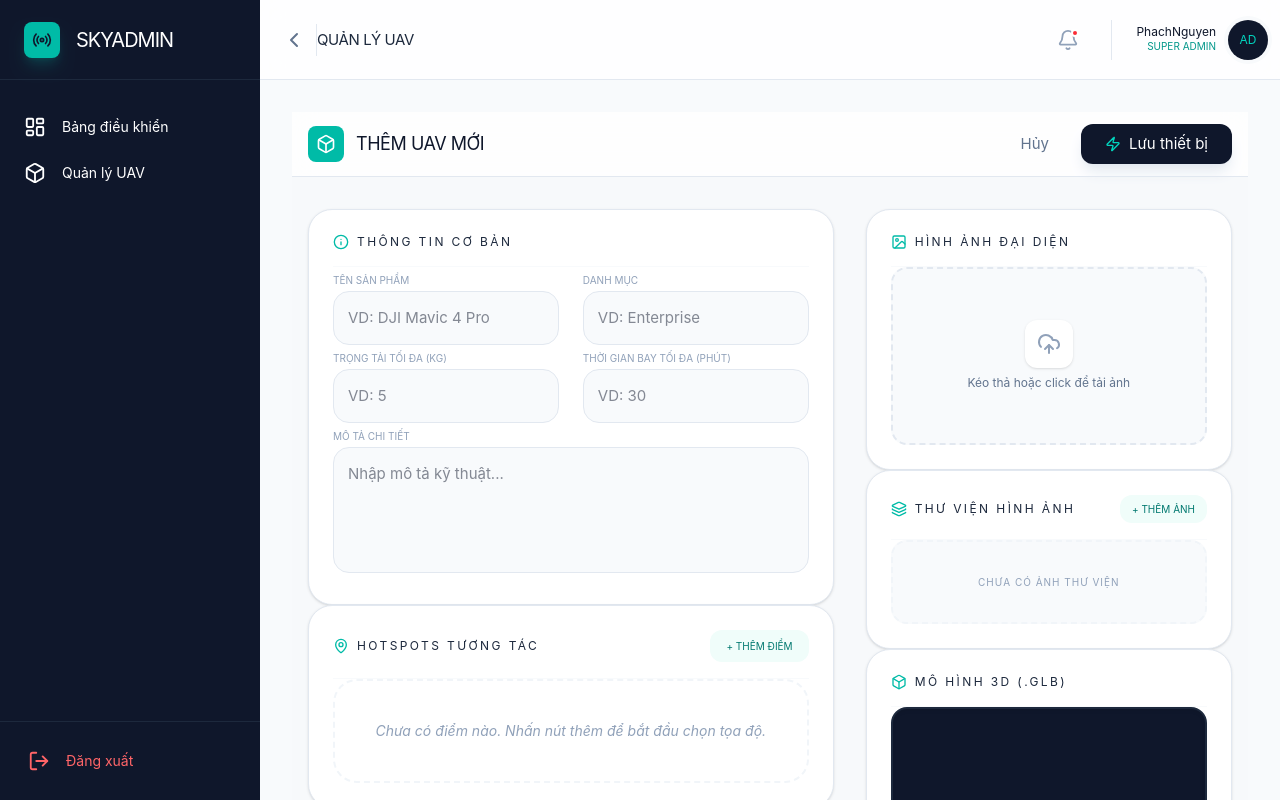
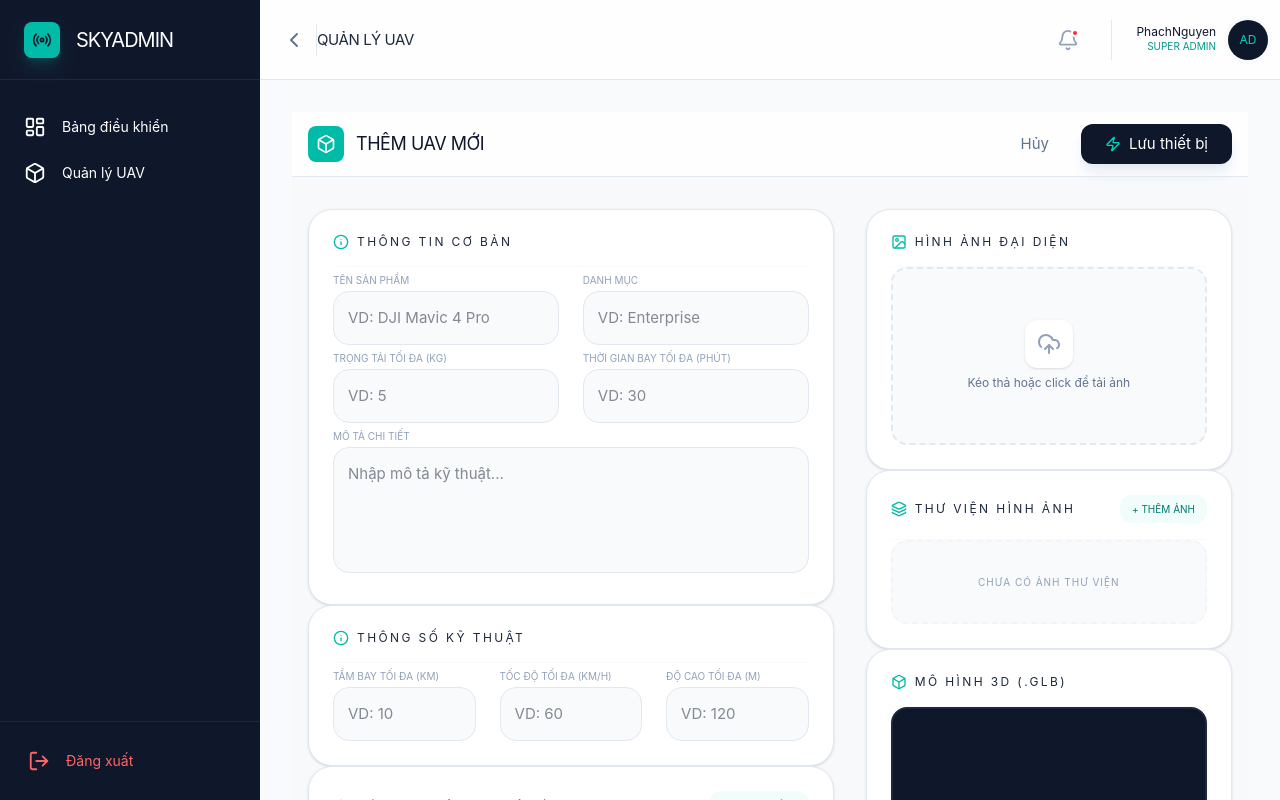
Before and after one commit to PhachNguyen/UAV-Simulation, a Vue app: page /admin/drones/add in a window 1280 px wide. Shown: the top 800 px of the page. Built offline with nearby package versions, Linux system fonts and the light colour scheme.

Commit message:
Refactor Course UAV

```diff
--- a/src/components/Header.vue
+++ b/src/components/Header.vue
@@ -76,6 +76,7 @@ const navLinks = [
     href: "/blog",
   },
   { name: "Dịch vụ", href: "/services" },
+  { name: "Khóa học", href: "/courses" },
   // { name: "Cấu hình", href: "/settings" },
 ];
 </script>
--- a/src/components/ProductDetail.vue
+++ b/src/components/ProductDetail.vue
@@ -173,7 +173,7 @@
         <div
           class="cursor-pointer text-xl font-black text-white mb-8 bg-blue-500 p-4 rounded-xl text-center select-none hover:bg-blue-600 transition-colors duration-300"
         >
-          Liên hệ người bán
+          Đặt hàng ngay
         </div>
         <!-- Button mua sản phẩm -->
         <!-- <div class="flex space-x-4">
--- a/src/components/UavCard.vue
+++ b/src/components/UavCard.vue
@@ -63,7 +63,7 @@
         <!-- <span class="text-lg font-black text-gray-900"
           >${{ product.price || 0 }}</span
         > -->
-        <span class="text-sm font-black text-gray-900">Liên hệ</span>
+        <span class="text-sm font-black text-gray-900">Liên hệ ngay</span>
       </div>
       <!--  Sự kiện Click ra Detail -->
       <button
--- a/src/pages/admin/AddDroneView.vue
+++ b/src/pages/admin/AddDroneView.vue
@@ -32,9 +32,10 @@
       </div>
     </header>
 
-    <main class="max-w-6xl mx-auto px-4 py-8">
+    <main class="max-w-6xl mx-auto px-4 py-8" style="min-height: 80vh">
       <div class="grid grid-cols-1 lg:grid-cols-12 gap-8">
         <div class="lg:col-span-7 space-y-6">
+          <!-- Thông tin cơ bản -->
           <section
             class="bg-white p-6 rounded-3xl border border-slate-200 shadow-sm space-y-5"
           >
@@ -108,7 +109,55 @@
               ></textarea>
             </div>
           </section>
-
+          <!-- Thông số kỹ thuật -->
+          <section
+            class="bg-white p-6 rounded-3xl border border-slate-200 shadow-sm space-y-5"
+          >
+            <h3
+              class="font-black text-slate-800 text-xs uppercase tracking-[0.2em] flex items-center gap-2 border-b border-slate-50 pb-4"
+            >
+              <Info :size="16" class="text-teal-500" /> Thông số kỹ thuật
+            </h3>
+            <div class="grid grid-cols-1 md:grid-cols-3 gap-6">
+              <div class="space-y-2">
+                <label
+                  class="text-[10px] font-black uppercase text-slate-400 ml-1"
+                  >Tầm bay tối đa (km)</label
+                >
+                <input
+                  v-model="form.maxRange"
+                  type="number"
+                  placeholder="VD: 10"
+                  class="w-full p-3.5 bg-slate-50 border border-slate-200 rounded-2xl focus:ring-4 focus:ring-teal-500/10 focus:border-teal-500 outline-none transition-all"
+                />
+              </div>
+              <div class="space-y-2">
+                <label
+                  class="text-[10px] font-black uppercase text-slate-400 ml-1"
+                  >Tốc độ tối đa (km/h)</label
+                >
+                <input
+                  v-model="form.maxSpeed"
+                  type="number"
+                  placeholder="VD: 60"
+                  class="w-full p-3.5 bg-slate-50 border border-slate-200 rounded-2xl focus:ring-4 focus:ring-teal-500/10 focus:border-teal-500 outline-none transition-all"
+                />
+              </div>
+              <div class="space-y-2">
+                <label
+                  class="text-[10px] font-black uppercase text-slate-400 ml-1"
+                  >Độ cao tối đa (m)</label
+                >
+                <input
+                  v-model="form.maxAltitude"
+                  type="number"
+                  placeholder="VD: 120"
+                  class="w-full p-3.5 bg-slate-50 border border-slate-200 rounded-2xl focus:ring-4 focus:ring-teal-500/10 focus:border-teal-500 outline-none transition-all"
+                />
+              </div>
+            </div>
+          </section>
+          <!-- Gán tọa độ cho mô hình -->
           <section
             class="bg-white p-6 rounded-3xl border border-slate-200 shadow-sm space-y-5"
           >
@@ -118,7 +167,8 @@
               <h3
                 class="font-black text-slate-800 text-xs uppercase tracking-[0.2em] flex items-center gap-2"
               >
-                <MapPin :size="16" class="text-teal-500" /> Hotspots Tương tác
+                <MapPin :size="16" class="text-teal-500" /> Gán tọa độ cho mô
+                hình
               </h3>
               <button
                 @click="addHotspot"
@@ -431,7 +481,8 @@ const removeHotspot = (index) => {
   form.hotspots.forEach((spot, idx) => {
     const oldId = spot.id;
     spot.id = idx + 1;
-    // Nếu muốn marker trên 3D cũng đổi số theo, Phách sẽ cần một hàm update toàn bộ
+    // Nếu muốn marker trên 3D cũng đổi số theo
+    toast.error(`Xóa tọa độ thành công.`);
   });
 };
 // Hàm khi bấm nút "Thêm điểm"
```
